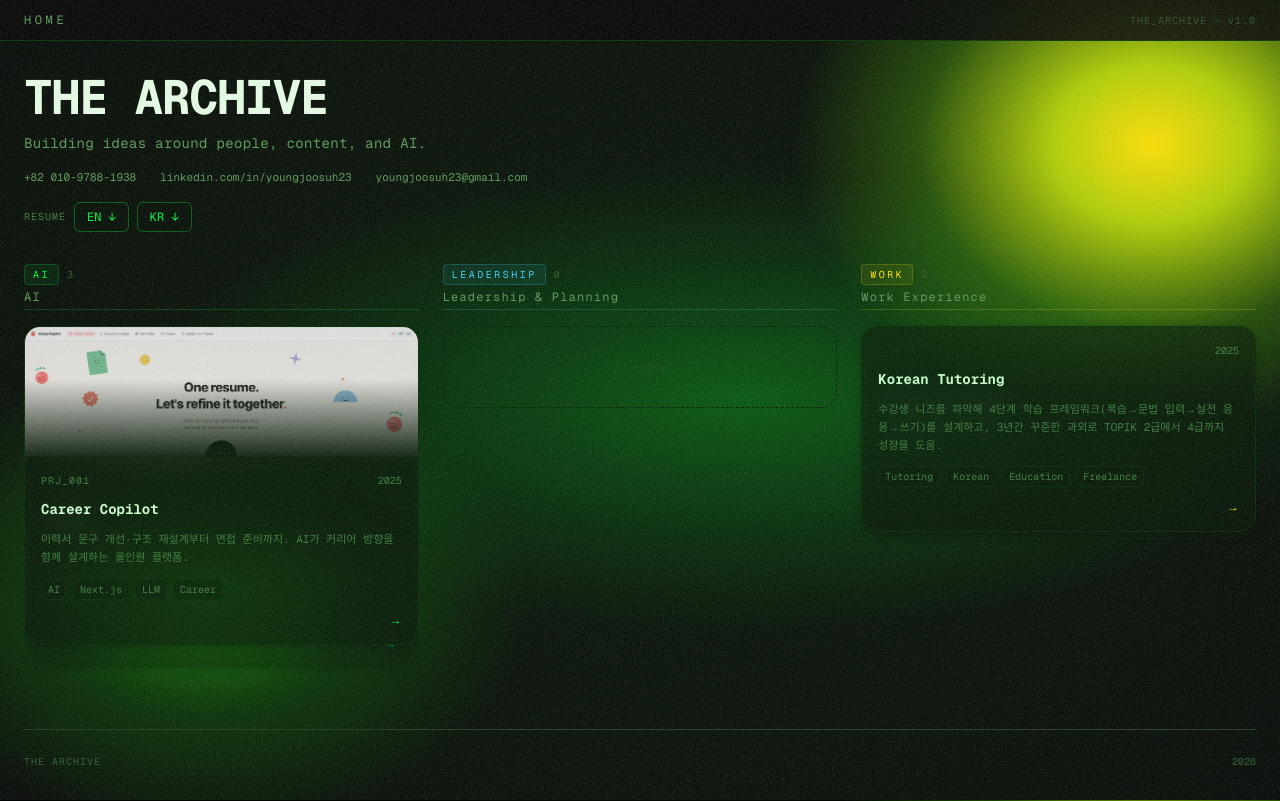
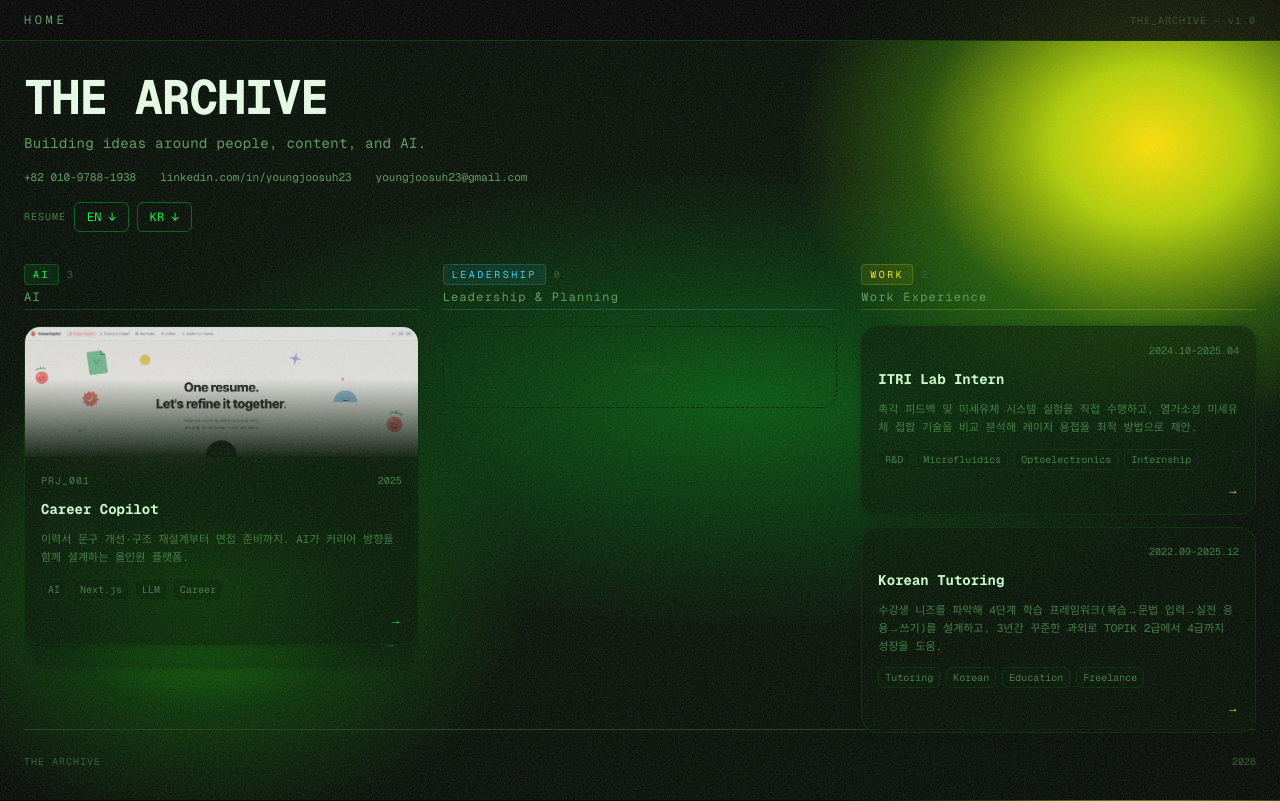
Before and after one commit to youngjoosuh23-ship-it/portfolio, a Next.js app: page / in a window 1280 px wide. Built offline with nearby package versions, Linux system fonts and the light colour scheme.

Commit message:
Remove fold animation for work cards, reorder and show actual work periods

```diff
--- a/components/ProjectGrid.tsx
+++ b/components/ProjectGrid.tsx
@@ -289,6 +289,12 @@ export default function ProjectGrid({ projects }: { projects: Project[] }) {
               >
                 // empty
               </div>
+            ) : type === "work" ? (
+              <div className="flex-1 min-h-0 overflow-visible flex flex-col gap-3">
+                {group.map((project) => (
+                  <ProjectCard key={project.slug} project={project} />
+                ))}
+              </div>
             ) : group.length >= 3 ? (
               <div className="flex-1 min-h-0">
                 <DragScrollArea>
--- a/lib/projects.ts
+++ b/lib/projects.ts
@@ -121,36 +121,13 @@ export const projects: Project[] = [
     },
   },
   {
-    slug: "korean-tutoring",
-    title: "Korean Tutoring",
-    subtitle: "프리랜서 한국어 과외 | 3년간 장기 수강생 관리",
-    description:
-      "수강생 니즈를 파악해 4단계 학습 프레임워크(복습→문법 입력→실전 응용→쓰기)를 설계하고, 3년간 꾸준한 과외로 TOPIK 2급에서 4급까지 성장을 도움.",
-    tags: ["Tutoring", "Korean", "Education", "Freelance"],
-    year: "2025",
-    type: "work",
-    sandboxUrl: "https://www.topik.go.kr",
-    hasLiveDemo: false,
-    document: {
-      title: "Korean Tutoring — 업무 개요",
-      overview:
-        "2022년 9월부터 2025년 12월까지 프리랜서로 한국어 과외를 진행. 수강생의 니즈를 파악해 장기적인 관계를 관리·유지하며, 복습 → 문법 입력 → 실전 응용 → 쓰기로 이어지는 4단계 학습 프레임워크를 설계하고 지속적으로 개선해 수강생의 실력을 TOPIK 2급에서 4급으로 끌어올림.",
-      kpis: [
-        { label: "활동 기간", value: "3년 3개월", delta: "2022.09–2025.12", positive: true },
-        { label: "수강생 수", value: "1~2명", delta: "동시 진행", positive: true },
-        { label: "핵심 업무", value: "1:1 과외\n학습 설계", delta: "장기 관계 관리\n4단계 프레임워크", positive: true },
-        { label: "성과", value: "TOPIK 2급 → 4급", delta: "수강생 실력 향상", positive: true },
-      ],
-    },
-  },
-  {
     slug: "itri-internship",
     title: "ITRI Lab Intern",
     subtitle: "산업기술연구원(ITRI) 전자광전시스템연구소(電光所) 실험 인턴 | 미세유체 시스템 관련 실험 수행",
     description:
       "촉각 피드백 및 미세유체 시스템 실험을 직접 수행하고, 열가소성 미세유체 접합 기술을 비교 분석해 레이저 용접을 최적 방법으로 제안.",
     tags: ["R&D", "Microfluidics", "Optoelectronics", "Internship"],
-    year: "2025",
+    year: "2024.10–2025.04",
     type: "work",
     sandboxUrl: "https://www.itri.org.tw/english",
     hasLiveDemo: false,
@@ -172,6 +149,29 @@ export const projects: Project[] = [
       ],
     },
   },
+  {
+    slug: "korean-tutoring",
+    title: "Korean Tutoring",
+    subtitle: "프리랜서 한국어 과외 | 3년간 장기 수강생 관리",
+    description:
+      "수강생 니즈를 파악해 4단계 학습 프레임워크(복습→문법 입력→실전 응용→쓰기)를 설계하고, 3년간 꾸준한 과외로 TOPIK 2급에서 4급까지 성장을 도움.",
+    tags: ["Tutoring", "Korean", "Education", "Freelance"],
+    year: "2022.09–2025.12",
+    type: "work",
+    sandboxUrl: "https://www.topik.go.kr",
+    hasLiveDemo: false,
+    document: {
+      title: "Korean Tutoring — 업무 개요",
+      overview:
+        "2022년 9월부터 2025년 12월까지 프리랜서로 한국어 과외를 진행. 수강생의 니즈를 파악해 장기적인 관계를 관리·유지하며, 복습 → 문법 입력 → 실전 응용 → 쓰기로 이어지는 4단계 학습 프레임워크를 설계하고 지속적으로 개선해 수강생의 실력을 TOPIK 2급에서 4급으로 끌어올림.",
+      kpis: [
+        { label: "활동 기간", value: "3년 3개월", delta: "2022.09–2025.12", positive: true },
+        { label: "수강생 수", value: "1~2명", delta: "동시 진행", positive: true },
+        { label: "핵심 업무", value: "1:1 과외\n학습 설계", delta: "장기 관계 관리\n4단계 프레임워크", positive: true },
+        { label: "성과", value: "TOPIK 2급 → 4급", delta: "수강생 실력 향상", positive: true },
+      ],
+    },
+  },
 ];
 
 export function getProject(slug: string): Project | undefined {
```
